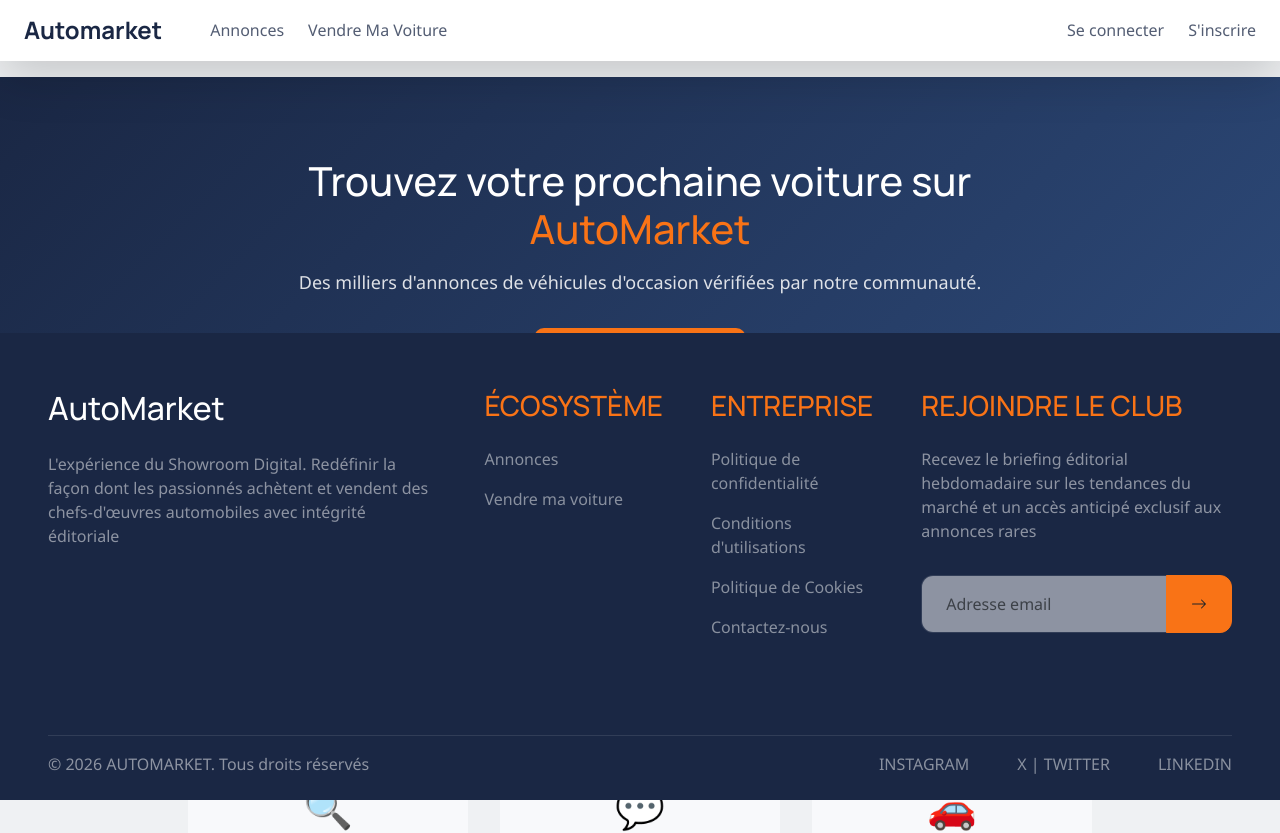
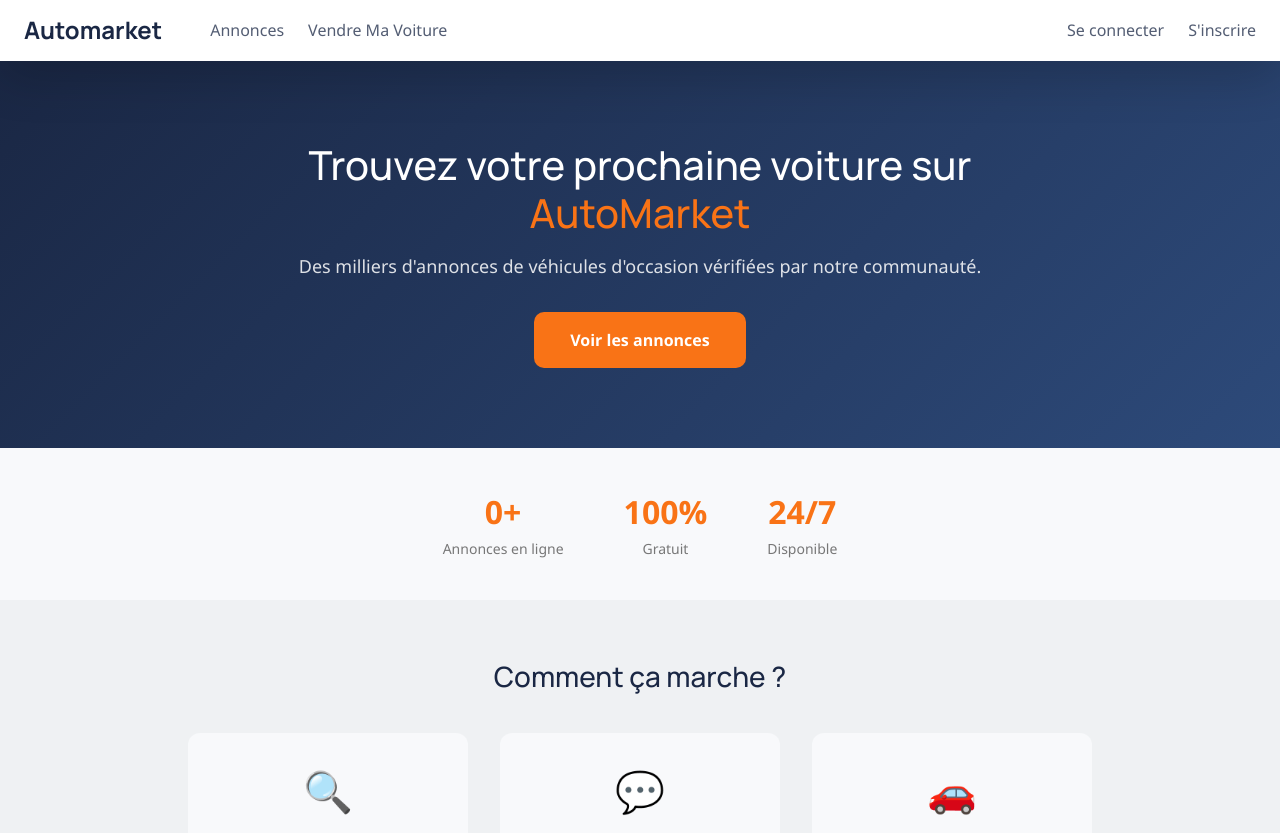
Before and after one commit to LednuZ/Projet_WE4B-SI40, an Angular app: page / in a window 1280 px wide. Shown: the top 833 px of the page. Built offline with nearby package versions, Linux system fonts and the light colour scheme; no server answers.

Commit message:
Fixed issue with footer that stayed always on screen, even when not on the bottom of the page + correction of the sticky header

```diff
--- a/src/app/app.component.html
+++ b/src/app/app.component.html
@@ -1,5 +1,9 @@
-<app-header></app-header>
+<div class="d-flex flex-column min-vh-100">
+    <app-header class="sticky-top"></app-header>
 
-<router-outlet></router-outlet>
+    <main class="flex-grow-1 mb-auto">
+        <router-outlet></router-outlet>
+    </main>
 
-<app-footer></app-footer>
+    <app-footer></app-footer>
+</div>
--- a/src/app/components/footer/footer.component.html
+++ b/src/app/components/footer/footer.component.html
@@ -1,4 +1,4 @@
-<footer class="py-2 px-5 text-white fixed-bottom bg-primary z-2">
+<footer class="py-2 px-5 text-white bg-primary z-2 border-top border-white border-opacity-25">
         <div class="py-5 d-flex flex-row gap-5 text-white text-opacity-50">
             <div class=""> <!-- 1ere colonne -->
                 <a routerLink="/" class="inline-block pb-5 text-white text-decoration-none">
--- a/src/app/components/header/header.component.html
+++ b/src/app/components/header/header.component.html
@@ -1,5 +1,5 @@
 <header>
-    <nav class="shadow-lg bg-white pt-0 sticky-top w-full top-0 bg-white/70 mb-3">
+    <nav class="shadow-lg bg-white pt-0 w-full top-0 bg-white/70">
         <div class="d-flex align-items-center justify-content-start gap-5 px-4 py-3 max-w-screen-2xl mx-auto">
             <h1 class="m-0 h4 fw-bold text-dark"><a class="text-primary focus-ring rounded-2 text-decoration-none" routerLink="/">Automarket</a></h1>
             <ul class="d-flex align-items-center gap-4 m-0 list-unstyled">
```
